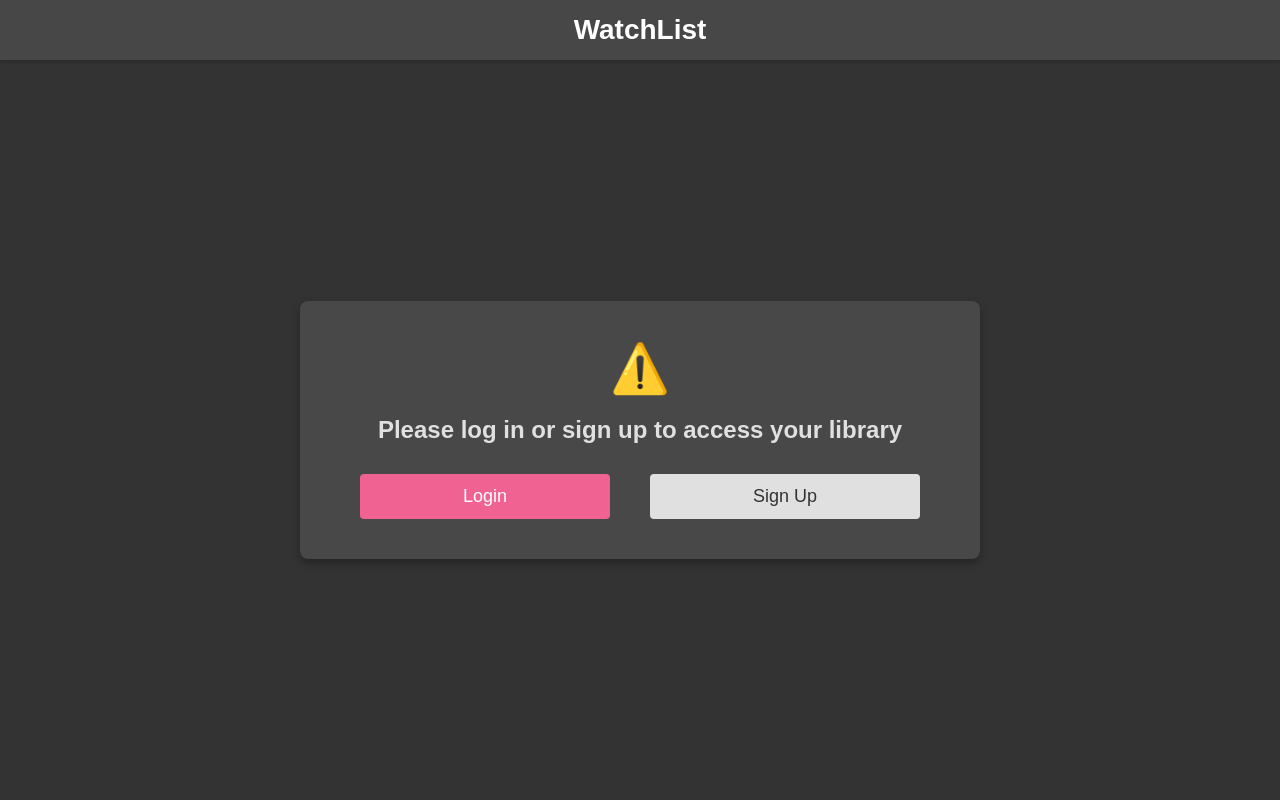
After one commit to svinstvo-og/watchlist, a Flask app: template website/templates/home.html in a window 1280 px wide. The commit adds this page. Run offline with Flask 3, Linux system fonts and the light colour scheme; the template is opened without the code that fills it, so the values that code supplies are empty.

Commit message:
updated home page

```diff
--- a/website/auth.py
+++ b/website/auth.py
@@ -1,6 +1,6 @@
 from flask import Blueprint, render_template, request, redirect, url_for, flash
 from . import db
-from .views import libriary
+from .views import home
 from .models import User
 from werkzeug.security import generate_password_hash, check_password_hash
 
@@ -20,7 +20,7 @@ def submit_login():
 
         if user and check_password_hash(user.pwd, pwd):
             flash('Logged in successfully!', 'success')
-            return libriary()
+            return home()
         else:
             flash('Login failed. Check your username and/or password.', 'error')
             return redirect(url_for('auth.login'))
--- /dev/null
+++ b/website/static/css/home.css
@@ -0,0 +1,104 @@
+/* Body styling */
+body {
+    background-color: #333;
+    color: #fff;
+    margin: 0;
+    font-family: Arial, Helvetica, sans-serif;
+}
+
+/* Header styling */
+.header {
+    background-color: rgba(255, 255, 255, 0.1);
+    position: fixed;
+    top: 0;
+    width: 100%;
+    height: 60px;
+    box-shadow: 0 2px 4px rgba(0, 0, 0, 0.2);
+    z-index: 10;
+}
+
+.header_content {
+    display: flex;
+    justify-content: center;
+    align-items: center;
+    max-width: 1200px;
+    margin: auto;
+    height: 100%;
+}
+
+.logo {
+    font-size: 28px;
+    font-weight: bold;
+    color: white;
+}
+
+/* Auth warning container */
+.auth-warning-container {
+    display: flex;
+    justify-content: center;
+    align-items: center;
+    height: 100vh;
+    padding-top: 60px; /* Leave space for the header */
+    box-sizing: border-box;
+}
+
+.auth-warning-content {
+    background-color: rgba(255, 255, 255, 0.1);
+    padding: 40px;
+    border-radius: 8px;
+    box-shadow: 0 4px 8px rgba(0, 0, 0, 0.3);
+    text-align: center;
+    max-width: 600px;
+    width: 100%;
+}
+
+.warning-icon {
+    font-size: 48px;
+    margin-bottom: 20px;
+}
+
+.warning-text {
+    font-size: 24px;
+    margin-bottom: 30px;
+    color: #e0e0e0;
+}
+
+/* Button styles */
+.cta-buttons {
+    display: flex;
+    justify-content: space-between;
+    width: 100%;
+}
+
+.cta-button {
+    padding: 12px 30px;
+    font-size: 18px;
+    background-color: #f06292;
+    color: white;
+    border-radius: 4px;
+    text-decoration: none;
+    flex-grow: 1;
+    margin: 0 20px;
+    transition: background-color 0.3s ease, box-shadow 0.3s ease;
+}
+
+.cta-button.secondary {
+    background-color: #e0e0e0;
+    color: #333;
+}
+
+.cta-button:hover {
+    background-color: #ec407a;
+}
+
+.cta-button.secondary:hover {
+    background-color: #d0d0d0;
+}
+
+.cta-button:active {
+    background-color: #d81b60;
+}
+
+.cta-button.secondary:active {
+    background-color: #c0c0c0;
+}
--- a/website/templates/base.html
+++ b/website/templates/base.html
@@ -5,6 +5,8 @@
     <meta name="viewport" content="width=device-width, initial-scale=1.0">
     <title>WatchList</title>
     <link rel="stylesheet" href="{{ url_for('static', filename='css/main.css') }}">
+
+    {% block head %}{% endblock %}
 </head>
 <body>
     <div class="background"></div>
--- /dev/null
+++ b/website/templates/home.html
@@ -0,0 +1,25 @@
+{% extends "base.html" %}
+
+{% block head %}
+    <link rel="stylesheet" href="{{ url_for('static', filename='css/home.css') }}">
+{% endblock %}
+
+{% block body %}
+<div class="header">
+    <div class="header_content">
+        <div class="logo">WatchList</div>
+    </div>
+</div>
+
+<div class="auth-warning-container">
+    <div class="auth-warning-content">
+        <span class="warning-icon">⚠️</span>
+        <h2 class="warning-text">Please log in or sign up to access your library</h2>
+
+        <div class="cta-buttons">
+            <a href="{{ url_for('auth.login') }}" class="cta-button">Login</a>
+            <a href="{{ url_for('auth.signup') }}" class="cta-button secondary">Sign Up</a>
+        </div>
+    </div>
+</div>
+{% endblock %}
--- a/website/views.py
+++ b/website/views.py
@@ -3,5 +3,5 @@ from flask import Blueprint, render_template
 views = Blueprint('views', __name__)
 
 @views.route('/')
-def libriary():
-    return render_template('libriary.html')
+def home():
+    return render_template('home.html')
```
Also changed, not shown: dbinit.py (deleted, +0 -9 lines), website/static/css/main.css (line endings or trailing spaces).
